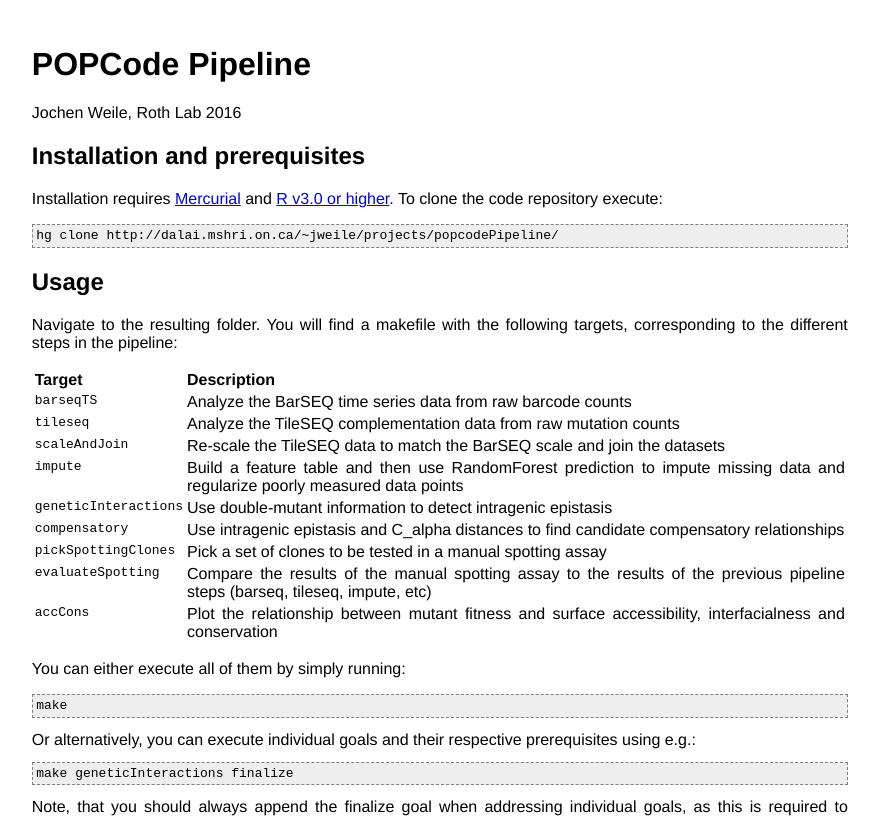
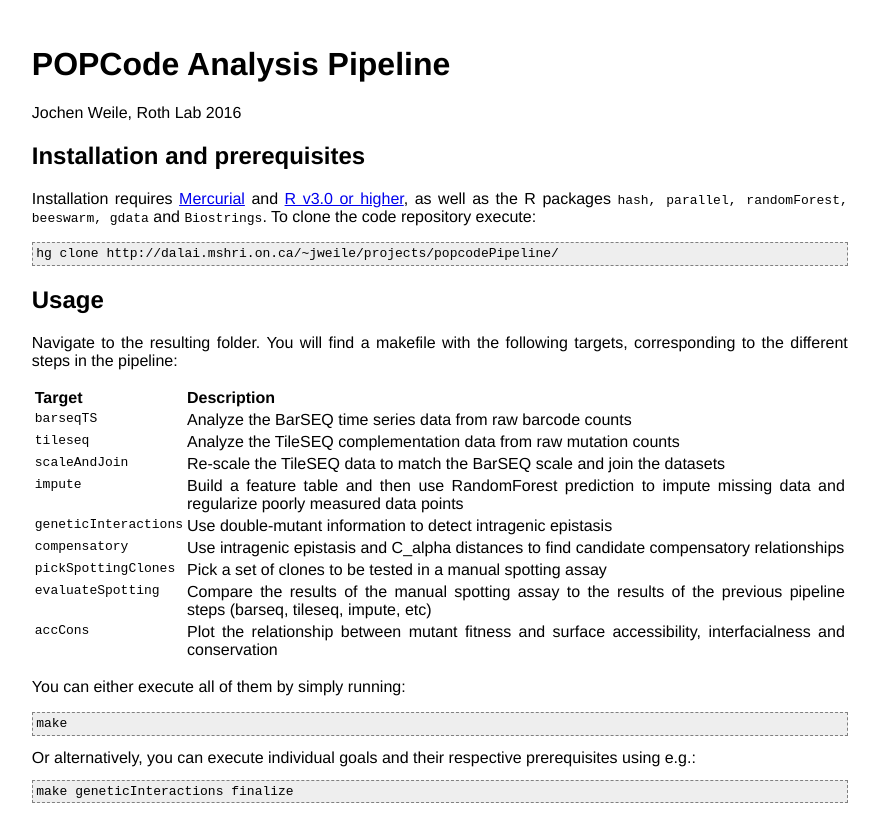
Before and after one commit to jweile/dmsPipeline, a plain HTML site: page doc/index.html in a window 1280 px wide. Shown: the top 816 px of the page, without its empty margins (14-893 px from the left). Drawn offline with Linux system fonts and the light colour scheme.

Commit message:
updated docu

```diff
--- a/doc/index.html
+++ b/doc/index.html
@@ -1,6 +1,6 @@
 <html>
 <head>
-	<title>POPCode Pipeline</title>
+	<title>POPCode Analysis Pipeline</title>
 	<style type="text/css">
 	body{
 		font-family: Helvetica,sans-serif;
@@ -24,10 +24,10 @@
 	</style>
 </head>
 <body>
-	<h1>POPCode Pipeline</h1>
+	<h1>POPCode Analysis Pipeline</h1>
 	<p>Jochen Weile, Roth Lab 2016</p>
 	<h2>Installation and prerequisites</h2>
-	<p>Installation requires <a href="https://www.mercurial-scm.org/">Mercurial</a> and <a href="https://www.r-project.org/">R v3.0 or higher</a>. To clone the code repository execute:
+	<p>Installation requires <a href="https://www.mercurial-scm.org/">Mercurial</a> and <a href="https://www.r-project.org/">R v3.0 or higher</a>, as well as the R packages <code>hash, parallel, randomForest, beeswarm, gdata</code> and <code>Biostrings</code>. To clone the code repository execute:
 	<code><pre>hg clone http://dalai.mshri.on.ca/~jweile/projects/popcodePipeline/</pre></code>
 	</p>
 	<h2>Usage</h2>
@@ -58,6 +58,6 @@
 	<p class="caption"><b>Figure 1:</b> A dependency graph of all the pipeline goals.</p>
 
 	<h2>Output</h2>
-	<p>The output of the pipeline will appear in the folder called "workspace", in which a new subfolder named according to the current date and time will be placed. Within these folders you will find all figures, tables and data files generated by your pipeline execution. In addition, the folder contains a HTML file called <code>results.html</code>, which shows all the figures generated during the run and links to the PDF versions of these images.</p>
+	<p>The output of the pipeline will appear in the folder called "workspace", in which a new subfolder named according to the current date and time will be placed. Within these folders you will find all figures, tables and data files generated by your pipeline execution. In addition, the folder contains a HTML file called <code>results.html</code>, which shows all the figures generated during the run and links to the PDF versions of these images. An example result can be seen <a href="../workspace/20160912-165805/results.html">here</a>.</p>
 </body>
 </html>
```
